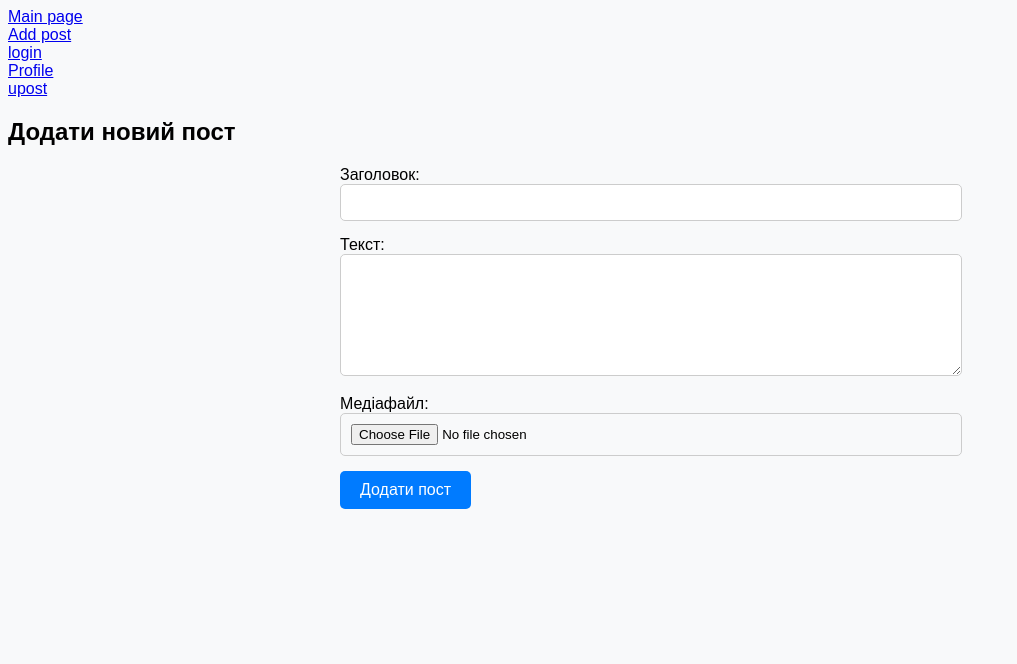
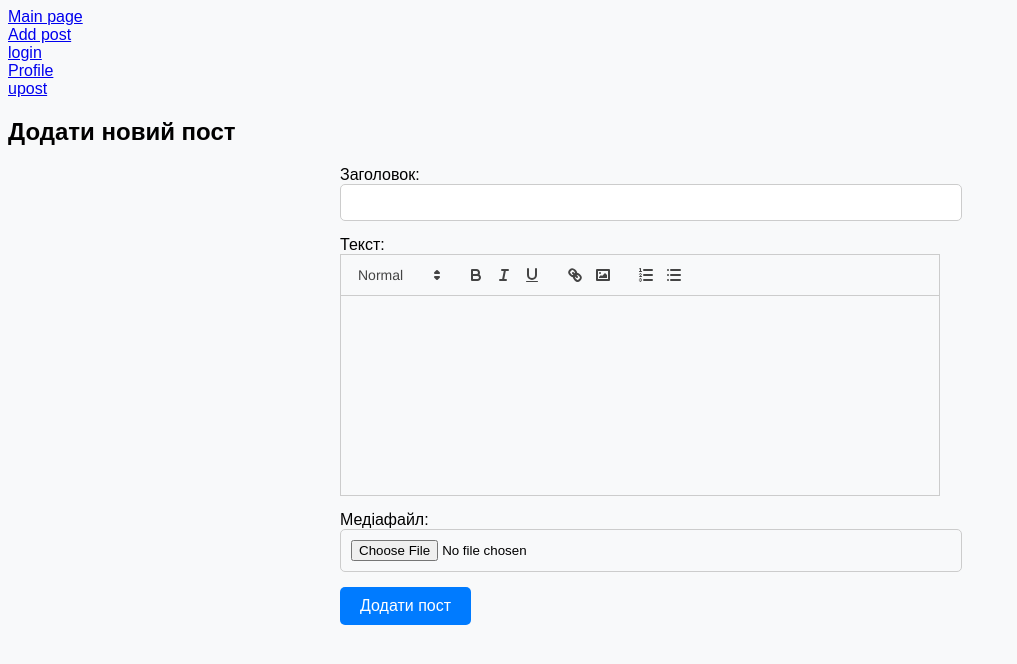
Before and after one commit to serhii93git/blog_proj, a Vue app: page /add in a window 1280 px wide. Shown: the top 664 px of the page, without its empty margins (0-1017 px from the left). Built offline with nearby package versions, Linux system fonts and the light colour scheme.

Commit message:
add quil to text in PostAdd component

```diff
--- a/package.json
+++ b/package.json
@@ -10,6 +10,7 @@
   "dependencies": {
     "axios": "^1.7.2",
     "core-js": "^3.8.3",
+    "quill": "^2.0.2",
     "vue": "^3.2.13",
     "vue-router": "^4.3.2"
   },
--- a/src/components/PostAdd.vue
+++ b/src/components/PostAdd.vue
@@ -5,7 +5,7 @@
       <label for="title">Заголовок:</label>
       <input type="text" id="title" v-model="post.title" required class="input-field">
       <label for="text">Текст:</label>
-      <textarea id="text" v-model="post.text" required :rows="calculateTextareaRows(post.text)" class="input-field textarea-field"></textarea>
+      <div ref="editorContainer" class="editor-container"></div>
       <label for="media">Медіафайл:</label>
       <input type="file" id="media" @change="handleFileChange" accept="image/*" class="input-field">
 
@@ -15,8 +15,10 @@
 </template>
 
 <script>
-import { ref } from 'vue';
+import { ref, onMounted } from 'vue';
 import { useRouter } from 'vue-router';
+import Quill from 'quill';
+import 'quill/dist/quill.snow.css';
 import axios from '@/axios';
 
 export default {
@@ -33,6 +35,8 @@ export default {
       text: '',
       media: null,
     });
+    const editorContainer = ref(null);
+    let quillEditor;
 
     const handleFileChange = (event) => {
       post.value.media = event.target.files[0];
@@ -41,7 +45,7 @@ export default {
     const addPost = async () => {
       const formData = new FormData();
       formData.append('title', post.value.title);
-      formData.append('text', post.value.text);
+      formData.append('text', quillEditor.root.innerHTML);
 
       if (post.value.media) {
         formData.append('media', post.value.media);
@@ -61,16 +65,25 @@ export default {
       }
     };
 
-    const calculateTextareaRows = (text) => {
-      // Вираховуємо кількість рядків на основі довжини тексту
-      return Math.min(Math.ceil(text.length / 100), 50); // Максимум 50 рядків або 5 тисяч символів
-    };
+    onMounted(() => {
+      quillEditor = new Quill(editorContainer.value, {
+        theme: 'snow',
+        modules: {
+          toolbar: [
+            [{ 'header': [1, 2, 3, false] }],
+            ['bold', 'italic', 'underline'],
+            ['link', 'image'],
+            [{ 'list': 'ordered'}, { 'list': 'bullet' }]
+          ]
+        }
+      });
+    });
 
     return {
       post,
       handleFileChange,
       addPost,
-      calculateTextareaRows
+      editorContainer
     };
   }
 };
@@ -108,4 +121,10 @@ export default {
 .submit-button:hover {
   background-color: #0056b3;
 }
+
+.editor-container {
+  height: 200px;
+  margin-bottom: 15px;
+  border: 1px solid #ccc;
+}
 </style>
```
Also changed, not shown: 1 other file (tests, documents, lock files or other folders).
